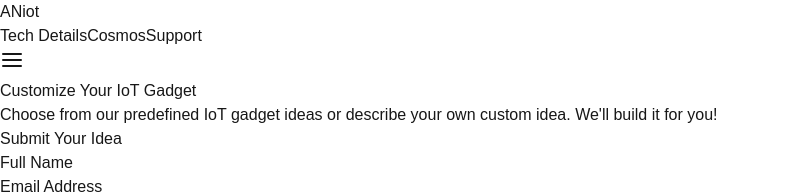
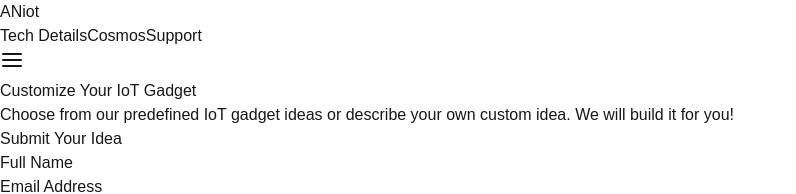
Before and after one commit to najafali14/ANiot_Project, a Next.js app: page /cosmos in a window 1280 px wide. Shown: the top 194 px of the page, without its empty margins (0-796 px from the left). Built offline with nearby package versions, Linux system fonts and the light colour scheme.

Commit message:
Update CustomizeTool.tsx

```diff
--- a/src/components/CustomizeTool.tsx
+++ b/src/components/CustomizeTool.tsx
@@ -43,7 +43,7 @@ export default function CosmosPage() {
       <div className="max-w-4xl mx-auto">
         <h1 className="text-4xl font-bold mb-8">Customize Your IoT Gadget</h1>
         <p className="text-lg mb-8">
-          Choose from our predefined IoT gadget ideas or describe your own custom idea. We'll build
+          Choose from our predefined IoT gadget ideas or describe your own custom idea. We will build
           it for you!
         </p>
 
```
